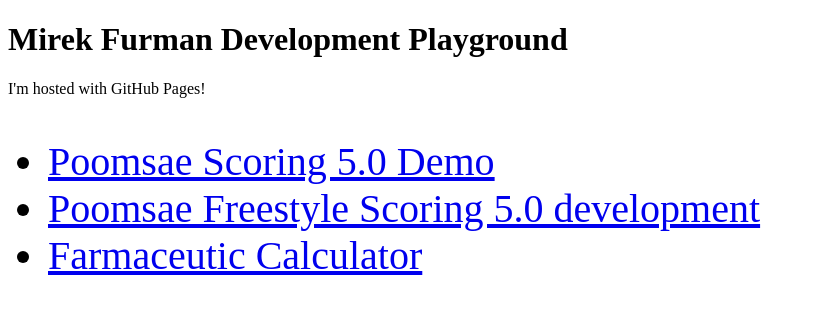
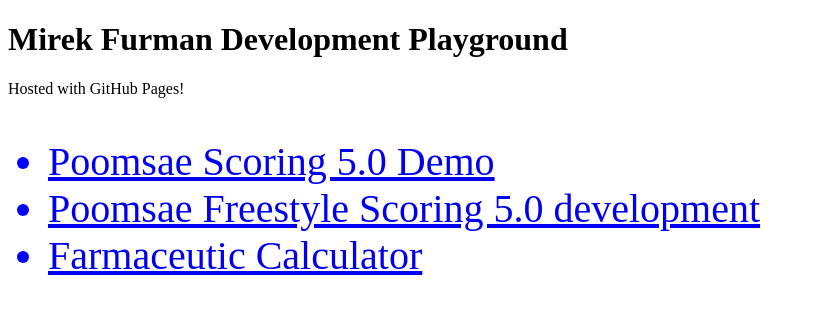
Before and after one commit to furmirek/furmirek.github.io, a plain HTML site: page index.html in a window 1280 px wide. Shown: the whole page, without its empty margins (0-816 px from the left). Drawn offline with Linux system fonts and the light colour scheme.

Commit message:
Update index.html

```diff
--- a/index.html
+++ b/index.html
@@ -2,8 +2,8 @@
 <html>
 <body>
 <h1>Mirek Furman Development Playground</h1>
-<p>I'm hosted with GitHub Pages!</p>
-<div style="font-size: 5vh;">
+<p>Hosted with GitHub Pages!</p>
+<div style="font-size:5vh; color:#0000FF;">
   <ul>
     <li>
       <a href="pss5-demo.html">Poomsae Scoring 5.0 Demo</a>
```
